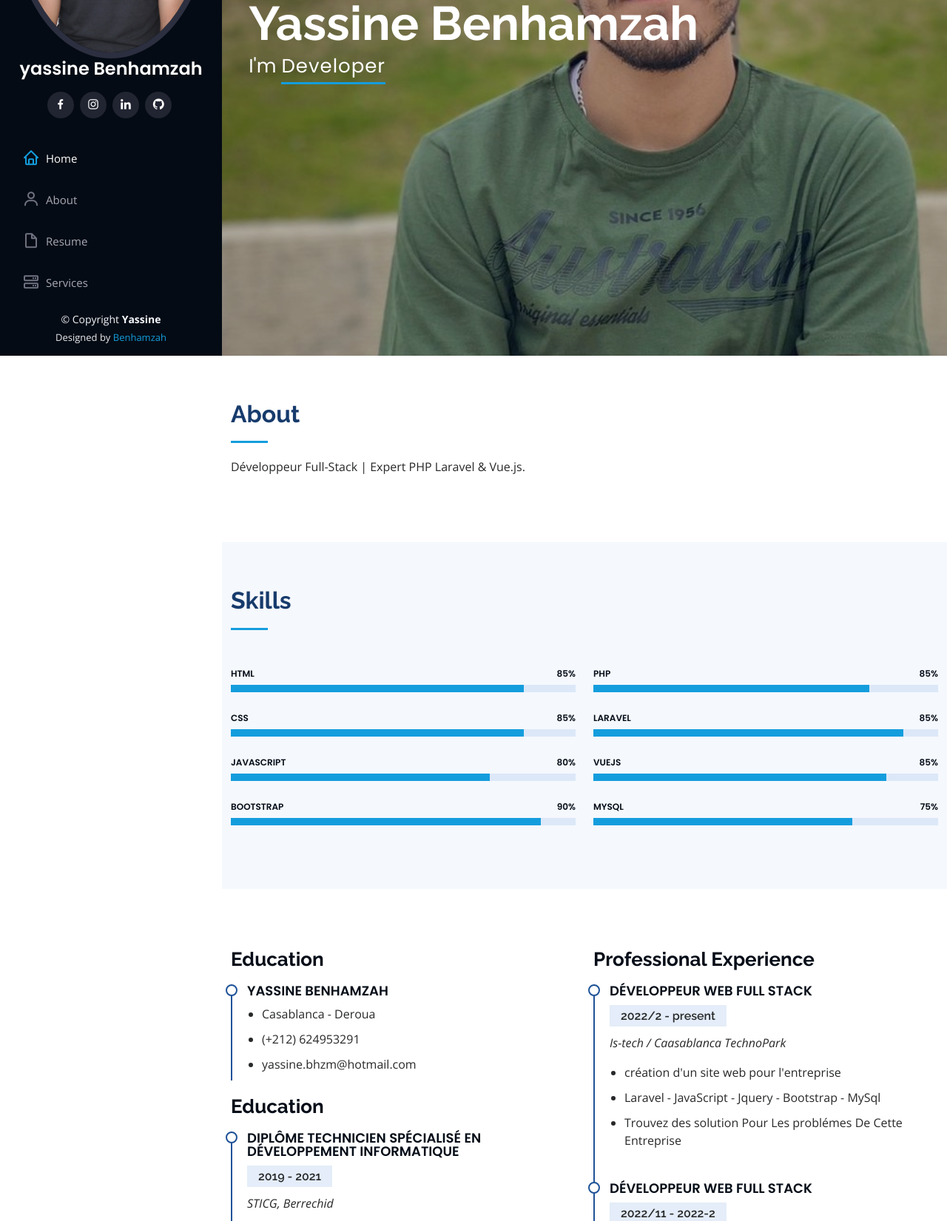
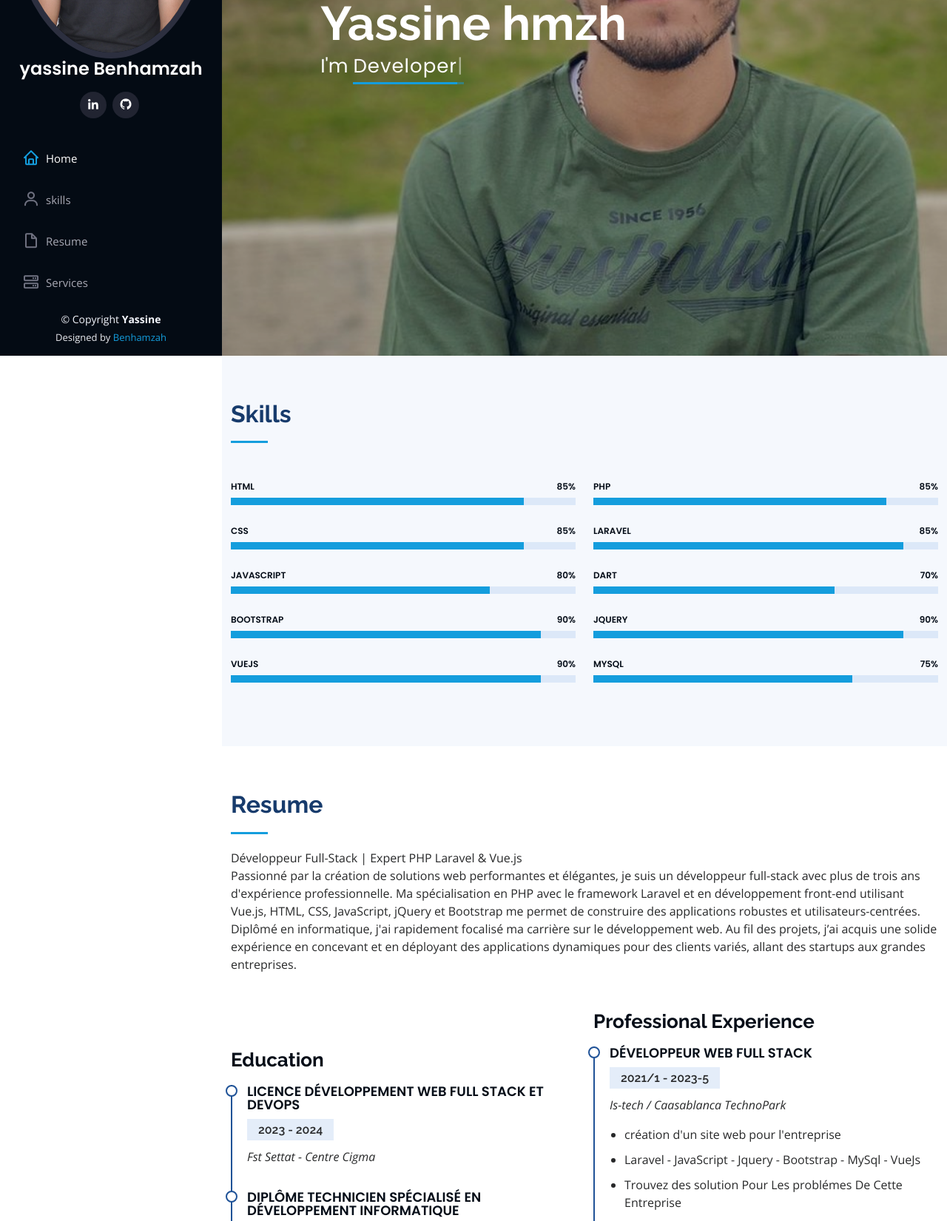
Before and after one commit to YassineBenhamzah/YassineBenhamzah.io, a plain HTML site: page index.html in a window 1280 px wide. Shown: the part 319-1970 px from the top of the page at 74% size. Drawn offline with nearby package versions, Linux system fonts and the light colour scheme.

Commit message:
Update index.html

```diff
--- a/index.html
+++ b/index.html
@@ -49,8 +49,7 @@
         <h1 class="text-light"><a href="index.html">yassine Benhamzah</a></h1>
         <div class="social-links mt-3 text-center">
 
-          <a href="https://www.facebook.com/hamza.yassine.3348/" class="facebook"><i class="bx bxl-facebook"></i></a>
-          <a href="https://www.instagram.com/hmzh_yassine/" class="instagram"><i class="bx bxl-instagram"></i></a>
+
 
           <a href="https://www.linkedin.com/in/yassine-benhamzah-041076221/" class="linkedin"><i class="bx bxl-linkedin"></i></a>
           <a href="https://github.com/YassineBenhamzah" class="github"><i class="bx bxl-github"></i></a>
@@ -60,7 +59,7 @@
       <nav id="navbar" class="nav-menu navbar">
         <ul>
           <li><a href="#hero" class="nav-link scrollto active"><i class="bx bx-home"></i> <span>Home</span></a></li>
-          <li><a href="#about" class="nav-link scrollto"><i class="bx bx-user"></i> <span>About</span></a></li>
+          <li><a href="#skills" class="nav-link scrollto"><i class="bx bx-user"></i> <span>skills</span></a></li>
           <li><a href="#resume" class="nav-link scrollto"><i class="bx bx-file-blank"></i> <span>Resume</span></a></li>
 
           <li><a href="#services" class="nav-link scrollto"><i class="bx bx-server"></i> <span>Services</span></a></li>
@@ -73,7 +72,7 @@
   <!-- ======= Hero Section ======= -->
   <section id="hero" class="d-flex flex-column justify-content-center align-items-center">
     <div class="hero-container" data-aos="fade-in">
-      <h1>Yassine Benhamzah</h1>
+      <h1>Yassine hmzh</h1>
       <p>I'm <span class="typed" data-typed-items="Web Developer, Developer, Freelancer"></span></p>
     </div>
   </section><!-- End Hero -->
@@ -81,19 +80,7 @@
   <main id="main">
 
     <!-- ======= About Section ======= -->
-    <section id="about" class="about">
-      <div class="container">
-
-        <div class="section-title">
-          <h2>About</h2>
-          <p>Développeur Full-Stack | Expert PHP Laravel & Vue.js.</p>
-        </div>
-
-
-        </div>
-
-      </div>
-    </section><!-- End About Section -->
+    <!-- End About Section -->
 
     <!-- ======= Facts Section ======= -->
 
@@ -139,6 +126,13 @@
               </div>
             </div>
 
+            <div class="progress">
+              <span class="skill">VueJs <i class="val">90%</i></span>
+              <div class="progress-bar-wrap">
+                <div class="progress-bar" role="progressbar" aria-valuenow="90" aria-valuemin="0" aria-valuemax="100"></div>
+              </div>
+            </div>
+
           </div>
 
           <div class="col-lg-6" data-aos="fade-up" data-aos-delay="100">
@@ -146,7 +140,7 @@
             <div class="progress">
               <span class="skill">PHP <i class="val">85%</i></span>
               <div class="progress-bar-wrap">
-                <div class="progress-bar" role="progressbar" aria-valuenow="80" aria-valuemin="0" aria-valuemax="100"></div>
+                <div class="progress-bar" role="progressbar" aria-valuenow="85" aria-valuemin="0" aria-valuemax="100"></div>
               </div>
             </div>
 
@@ -158,9 +152,16 @@
             </div>
 
             <div class="progress">
-              <span class="skill">VueJs <i class="val">85%</i></span>
+              <span class="skill"> Dart <i class="val">70%</i></span>
               <div class="progress-bar-wrap">
-                <div class="progress-bar" role="progressbar" aria-valuenow="85" aria-valuemin="0" aria-valuemax="100"></div>
+                <div class="progress-bar" role="progressbar" aria-valuenow="70" aria-valuemin="0" aria-valuemax="100"></div>
+              </div>
+            </div>
+
+            <div class="progress">
+              <span class="skill">Jquery <i class="val">90%</i></span>
+              <div class="progress-bar-wrap">
+                <div class="progress-bar" role="progressbar" aria-valuenow="90" aria-valuemin="0" aria-valuemax="100"></div>
               </div>
             </div>
 
@@ -184,22 +185,28 @@
     <section id="resume" class="resume">
       <div class="container">
 
-
+        <div class="section-title">
+          <h2>Resume</h2>
+          <p>Développeur Full-Stack | Expert PHP Laravel & Vue.js <br>
+            Passionné par la création de solutions web performantes et élégantes, je suis un développeur full-stack avec plus de trois ans d'expérience professionnelle. Ma spécialisation en PHP avec le framework Laravel et en développement front-end utilisant Vue.js, HTML, CSS, JavaScript, jQuery et Bootstrap me permet de construire des applications robustes et utilisateurs-centrées.
+            Diplômé en informatique, j'ai rapidement focalisé ma carrière sur le développement web. Au fil des projets, j’ai acquis une solide expérience en concevant et en déployant des applications dynamiques pour des clients variés, allant des startups aux grandes entreprises.
+          </p>
+        </div>
 
         <div class="row">
           <div class="col-lg-6" data-aos="fade-up">
-            <h3 class="resume-title">Education</h3>
-            <div class="resume-item pb-0">
-              <h4>Yassine Benhamzah</h4>
 
-              <ul>
-                <li>Casablanca - Deroua </li>
-                <li>(+212) 624953291</li>
-                <li>yassine.bhzm@hotmail.com</li>
-              </ul>
+
+            <br>
+
+            <h3 class="resume-title mt-5">Education</h3>
+            <div class="resume-item">
+              <h4>Licence DÉVELOPPEMENT WEB FULL STACK ET DEVOPS </h4>
+              <h5>2023 - 2024</h5>
+              <p><em>Fst Settat - Centre Cigma</em></p>
+
             </div>
 
-            <h3 class="resume-title">Education</h3>
             <div class="resume-item">
               <h4>Diplôme Technicien spécialisé  en Développement Informatique </h4>
               <h5>2019 - 2021</h5>
@@ -217,11 +224,11 @@
             <h3 class="resume-title">Professional Experience</h3>
             <div class="resume-item">
               <h4>Développeur Web full stack</h4>
-              <h5>2022/2 - present</h5>
+              <h5>2021/1 - 2023-5</h5>
               <p><em>Is-tech /  Caasablanca TechnoPark</em></p>
               <ul>
                 <li>création d'un site web pour l'entreprise</li>
-                <li>Laravel - JavaScript - Jquery - Bootstrap - MySql </li>
+                <li>Laravel - JavaScript - Jquery - Bootstrap - MySql - VueJs </li>
                 <li>Trouvez des solution Pour Les problémes De Cette Entreprise </li>
 
               </ul>
@@ -281,20 +288,22 @@
 
         <div class="row">
           <div class="col-lg-4 col-md-6 icon-box" data-aos="fade-up">
-            <div class="icon"><i class="bi bi-briefcase"></i></div>
-            <h4 class="title"><a href="">Web</a></h4>
-            <p class="description">Creating a modern website that is compatible with search engines and all browsers, and supports the operation of various programs.</p>
+            <div class="icon"><i class="bi bi-braces"></i></div>
+            <h4 class="title"><a href="">Développement back-end</a></h4>
+            <p class="description">
+Développement Backend PHP/Laravel : Spécialiste en développement d'applications web robustes et sécurisées, création d'APIs RESTful, et intégration de systèmes tiers pour améliorer et étendre les fonctionnalités de vos projets..</p>
           </div>
           <div class="col-lg-4 col-md-6 icon-box" data-aos="fade-up">
             <div class="icon"><i class="bi bi-database"></i></div>
             <h4 class="title"><a href="">Data Bases</a></h4>
-            <p class="description">SQL Server , FireBase , PhpMyAdmin.</p>
+            <p class="description">Développement de Base de Données : Conception et implémentation de solutions de base de données robustes avec PHP et MySQL, optimisées pour performance et sécurité..</p>
           </div>
 
 <div class="col-lg-4 col-md-6 icon-box" data-aos="fade-up">
-            <div class="icon"><i class="bi bi-phone"></i></div>
-            <h4 class="title"><a href="">Mobile</a></h4>
-            <p class="description">Junior Developper Mobile with Flutter .</p>
+            <div class="icon"><i class="bi bi-file-code-fill"></i></div>
+            <h4 class="title"><a href="">Développement Front-end</a></h4>
+            <p class="description">
+Développement Frontend : Création de sites web réactifs et interactifs avec JavaScript, Bootstrap, HTML, CSS, et jQuery, garantissant une expérience utilisateur optimale et un design attrayant.</p>
           </div>
 
         </div>
@@ -311,7 +320,7 @@
 
         <div class="section-title">
           <h2>Contact</h2>
-          <p> Hi , My name is Yassine Benhamzah i'm 22 years old . I live in Casablanca Exactly Deroua . </p>
+
         </div>
 
         <div class="row" data-aos="fade-in">
@@ -327,7 +336,7 @@
               <div class="email">
                 <i class="bi bi-envelope"></i>
                 <h4>Email:</h4>
-                <p>Yassine.bhmz@hotmail.com</p>
+                <p>yassine.benhamzah00@gmail.com</p>
               </div>
 
               <div class="phone">
```
